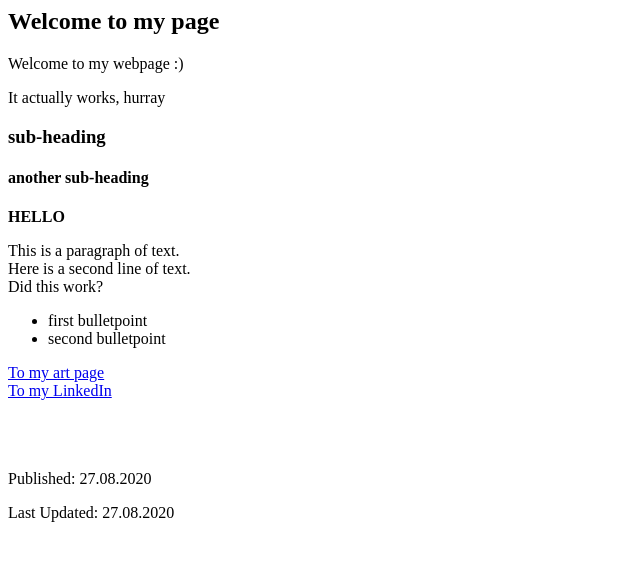
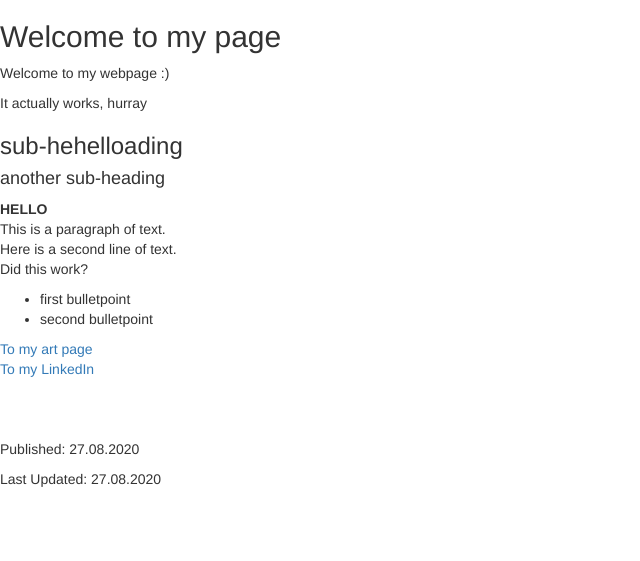
Before and after one commit to ronap/my-first-blog, a Django app: page / in a window 1280 px wide. Shown: the top 561 px of the page, without its empty margins (0-640 px from the left). Run offline with Django 3.2, Linux system fonts and the light colour scheme; some libraries are stand-ins or nearby versions.

Commit message:
Changed the Html again

```diff
--- a/blog/templates/blog/post_list.html
+++ b/blog/templates/blog/post_list.html
@@ -1,13 +1,15 @@
 <html>
     <head>
         <title>Rona's Webpage</title>
+        <link rel="stylesheet" href="//maxcdn.bootstrapcdn.com/bootstrap/3.2.0/css/bootstrap.min.css">
+<link rel="stylesheet" href="//maxcdn.bootstrapcdn.com/bootstrap/3.2.0/css/bootstrap-theme.min.css">
     </head>
     <h2>Welcome to my page</h2>
     <body>
         <p>Welcome to my webpage :)</p>
         <p>It actually works, hurray</p>
     </body>
-    <h3>sub-heading</h3>
+    <h3>sub-hehelloading</h3>
     <h4>another sub-heading</h4>
 {{ posts_list }}
     {% for post in posts %}
```
